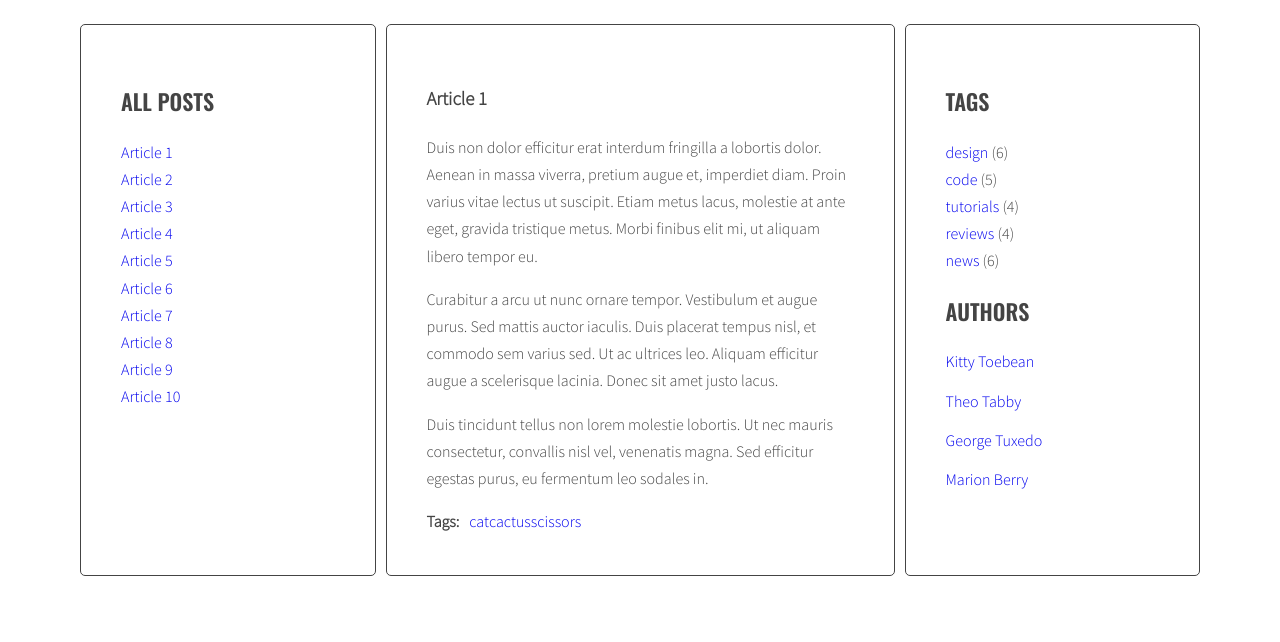
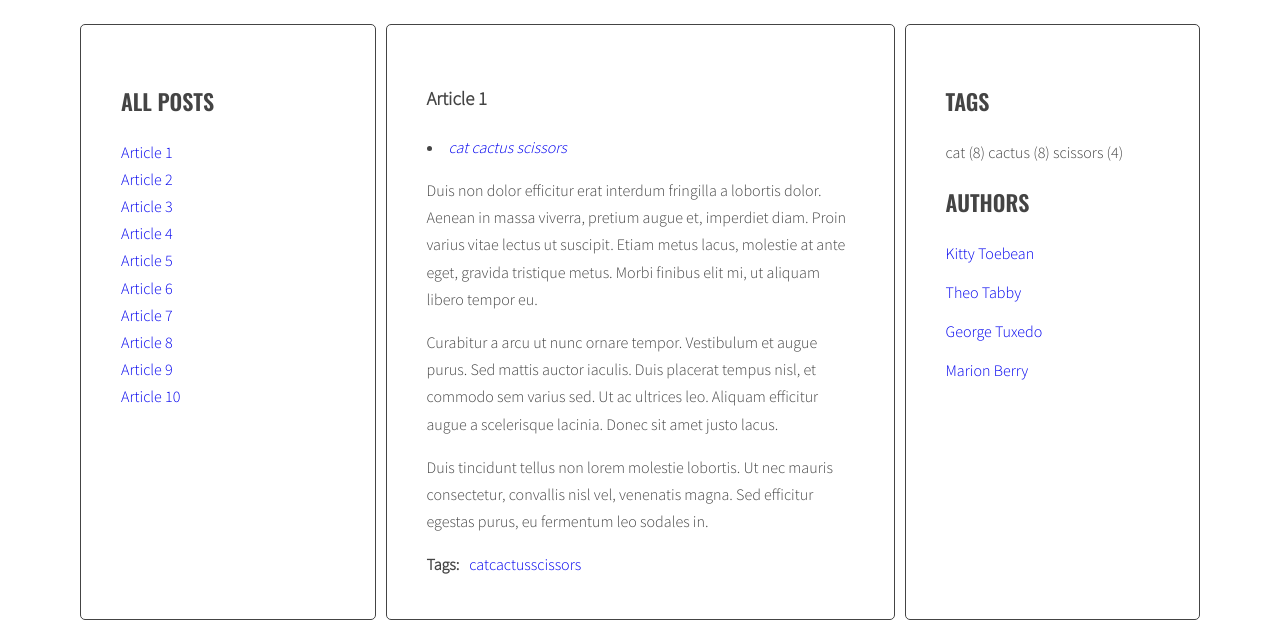
Before and after one commit to sakos98/JS-BLOG, a website: page index.html in a window 1280 px wide. Shown: the part 158-800 px from the top of the page. Drawn offline with nearby package versions, Linux system fonts and the light colour scheme.

Commit message:
repair function generateAuthors() and try write function generateTags() in js

```diff
--- a/index.html
+++ b/index.html
@@ -228,11 +228,6 @@
         <aside class="sidebar">
           <h2 class="section-title">Tags</h2>
           <ul class="list tags">
-            <li><a href="#">design</a> <span>(6)</span></li>
-            <li><a href="#">code</a> <span>(5)</span></li>
-            <li><a href="#">tutorials</a> <span>(4)</span></li>
-            <li><a href="#">reviews</a> <span>(4)</span></li>
-            <li><a href="#">news</a> <span>(6)</span></li>
           </ul>
           <h2 class="section-title">Authors</h2>
           <ul class="list authors">
--- a/js/script.js
+++ b/js/script.js
@@ -31,7 +31,8 @@ const optArticleSelector = '.post',
   optTitleSelector = '.post-title',
   optTitleListSelector = '.titles',
   optArticleTagsSelector = '.post-tags .list',
-  optArticleAuthorSelecor = '.post-author';
+  optArticleAuthorSelecor = '.post-author',
+  optTagsListSelector = '.tags.list';
 
 function generateTitleLinks() {
   /* [Done] remove contents of titleList */
@@ -59,6 +60,8 @@ function generateTitleLinks() {
 generateTitleLinks();
 
 function generateTags() {
+  /* [NEW] create a new variable allTags with an empty object */
+  let allTags = {};
   /* find all articles */
   const articles = document.querySelectorAll(optArticleSelector);
   /* START LOOP: for every article: */
@@ -80,12 +83,33 @@ function generateTags() {
       const linkHTML = '<li><a href="#' + tag + '"><span>' + tag + '</span></a></li>';
       /* add generated code to html variable */
       html = html + linkHTML;
+      /* [NEW] check if this link is NOT already in allTags */
+      if(!allTags[tag]){
+        /* [NEW] add generated code to allTags array */
+      allTags[tag] = 1;
+      } else {
+        allTags[tag]++;
+      }
       /* END LOOP: for each tag */
     }
     /* insert HTML of all the links into the tags wrapper */
     tagWrapper.innerHTML = html;
     /* END LOOP: for every article: */
   }
+  /* [NEW] find list of tags in right column */
+  const tagList = document.querySelector(optTagsListSelector);
+  /* [NEW] create variable for all links HTML code */
+let allTagsHTML = '';
+
+/* [NEW] START LOOP: for each tag in allTags: */
+for(let tag in allTags){
+  /* [NEW] generate code of a link and add it to allTagsHTML */
+  allTagsHTML += tag + ' (' + allTags[tag] + ') ';
+}
+/* [NEW] END LOOP: for each tag in allTags: */
+const tagsList = '<li><a href="#author' + allTags + '"><span>' + allTags + '</span></a></li>';
+/*[NEW] add HTML from allTagsHTML to tagList */
+tagList.innerHTML = allTagsHTML;
 }
 generateTags();
 
@@ -132,7 +156,7 @@ addClickListenersToTags();
 
 function generateAuthors() {
   /* find all articles */
-  const articles = document.querySelectorAll(article);
+  const articles = document.querySelectorAll('article');
   /* START LOOP: for every article: */
   for (let article of articles) {
     /* find tags wrapper */
```
